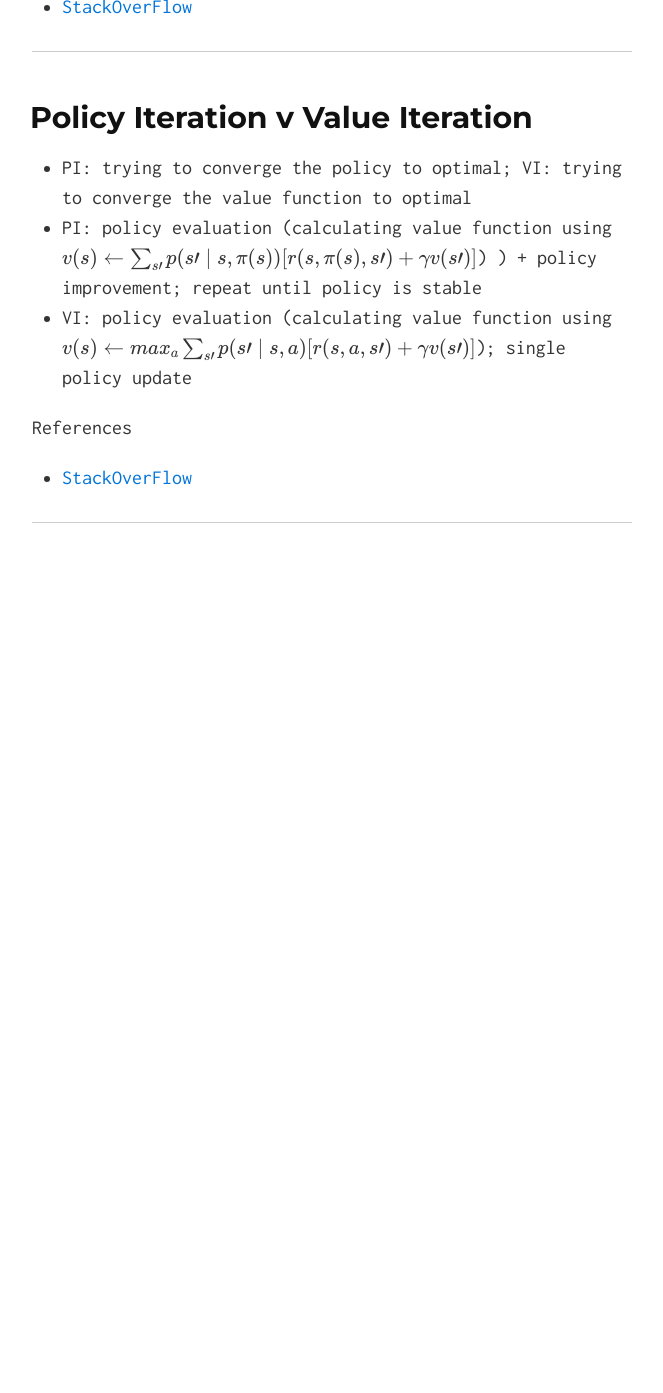
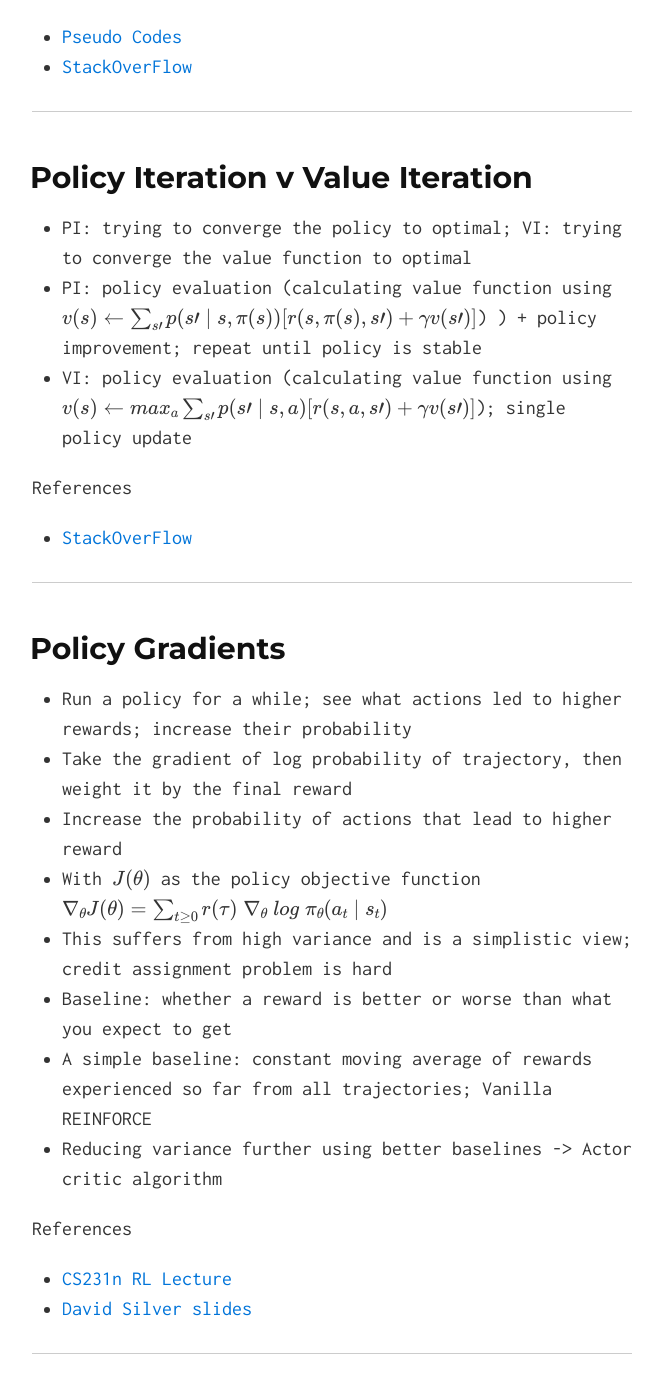
Before and after one commit to divyanshk/Mini-Blogs, a Jekyll site: the page built from index.md, in a window 1280 px wide and 1400 px high, scrolled down 2892 px. Shown: the top 1393 px of the window, without its empty margins (308-971 px from the left). Built offline with Jekyll 4.4.1, drawn with Linux system fonts in a browser that asks for light colours; formulas are drawn with MathJax 3; before the commit the page ends 3516 px from its top, so only the background shows below that.

Commit message:
policy gradients

```diff
--- a/index.md
+++ b/index.md
@@ -7,6 +7,7 @@ layout: default
 [SqueezeNet](#squeezenet)
 [Q-learning v SARSA](#qlearningsarsa)
 [Policy Iteration v Value Iteration](#policyvalue)
+[Policy Gradients](#policygrad)
 
 ---
 
@@ -86,3 +87,21 @@ References
 * [StackOverFlow](https://stackoverflow.com/questions/37370015/what-is-the-difference-between-value-iteration-and-policy-iteration)
 
 ---
+
+## <a name='policygrad'></a>Policy Gradients
+
+* Run a policy for a while; see what actions led to higher rewards; increase their probability
+* Take the gradient of log probability of trajectory, then weight it by the final reward
+* Increase the probability of actions that lead to higher reward
+* With $$ J(\theta) $$ as the policy objective function
+$$ \nabla_{\theta} J(\theta) = \sum_{t \geq 0} r(\tau) \;\nabla_{\theta} \;log\; \pi_{\theta} (a_t \mid s_t) $$
+* This suffers from high variance and is a simplistic view; credit assignment problem is hard
+* Baseline: whether a reward is better or worse than what you expect to get
+* A simple baseline: constant moving average of rewards experienced so far from all trajectories; Vanilla REINFORCE
+* Reducing variance further using better baselines -> Actor critic algorithm
+
+References
+* [CS231n RL Lecture](http://cs231n.stanford.edu/slides/2017/cs231n_2017_lecture14.pdf)
+* [David Silver slides](http://www0.cs.ucl.ac.uk/staff/d.silver/web/Teaching_files/pg.pdf)
+
+---
```
